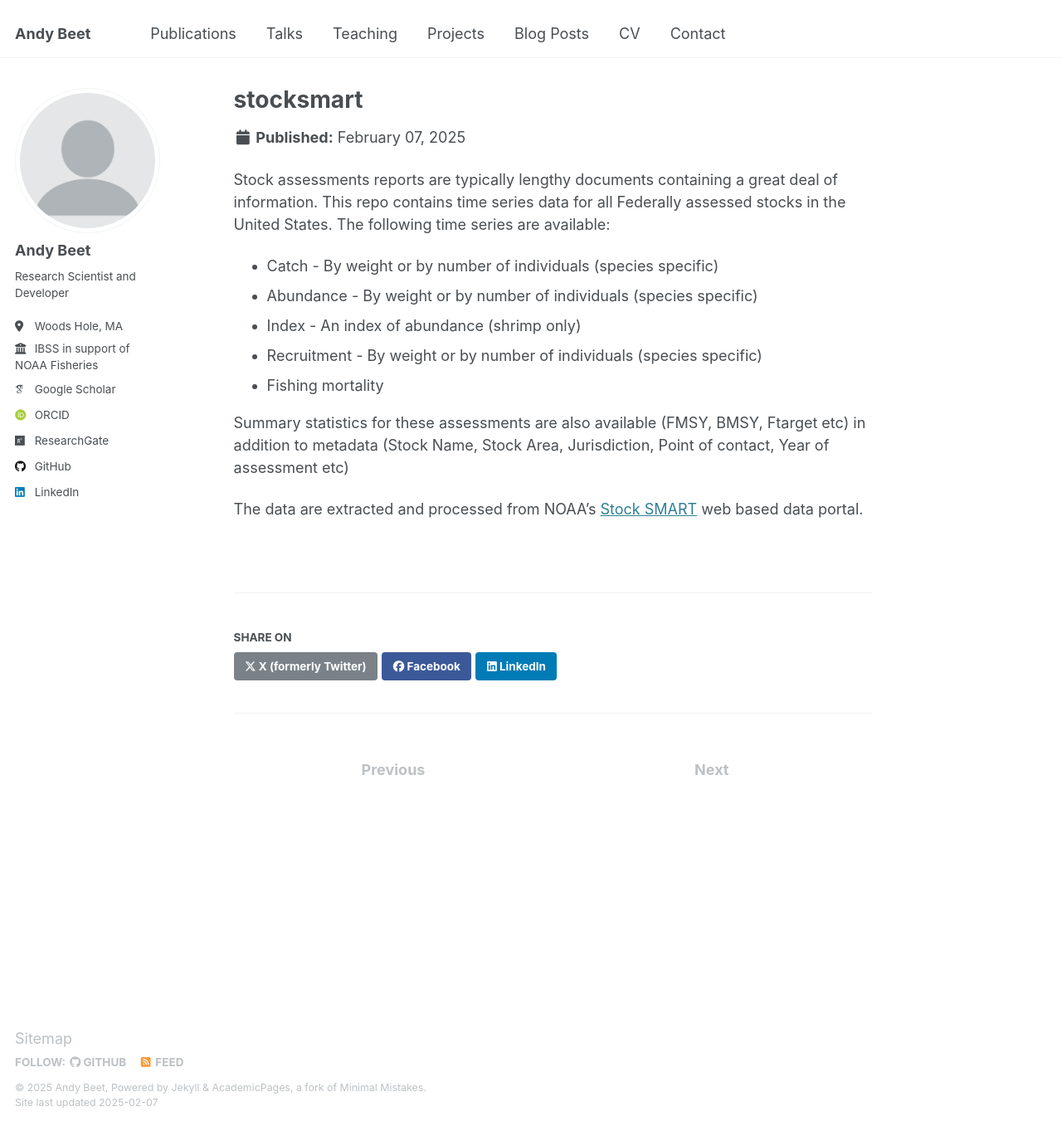
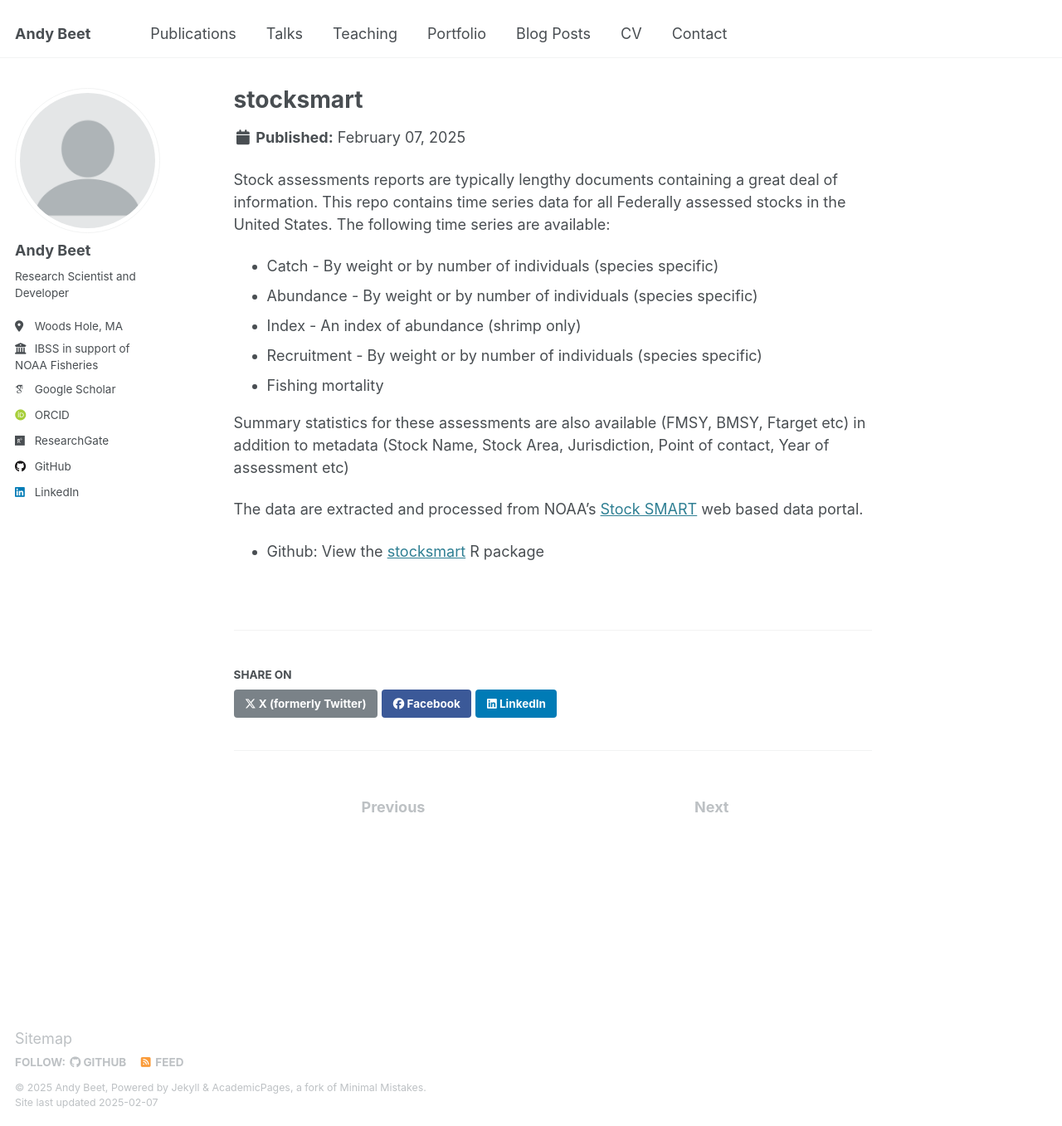
Before and after one commit to andybeet/website, a Jekyll site: the page built from _portfolio/stocksmart.md, in a window 1280 px wide and 1357 px high. Shown: the whole window at 83% size. Built offline with Jekyll 4.4.1, drawn with Linux system fonts in a browser that asks for light colours; some web fonts are replaced.

Commit message:
add links to the packages on github

```diff
--- a/_data/navigation.yml
+++ b/_data/navigation.yml
@@ -16,7 +16,7 @@ main:
   - title: "Teaching"
     url: /teaching/
 
-  - title: "Projects"
+  - title: "Portfolio"
     url: /portfolio/
 
   - title: "Blog Posts"
--- a/_portfolio/stocksmart.md
+++ b/_portfolio/stocksmart.md
@@ -20,5 +20,6 @@ Ftarget etc) in addition to metadata (Stock Name, Stock Area,
 Jurisdiction, Point of contact, Year of assessment etc)
 
 The data are extracted and processed from NOAA’s [Stock
-SMART](https://apps-st.fisheries.noaa.gov/stocksmart) web based data
-portal.
+SMART](https://apps-st.fisheries.noaa.gov/stocksmart) web based data portal.
+
+* Github: View the [stocksmart](https://github.com/NOAA-EDAB/stocksmart/) R package
```
Also changed, not shown: other parts of _portfolio/stocksmart.md (+1 -1 lines), _portfolio/buoydata.md (+3 -1 lines).
